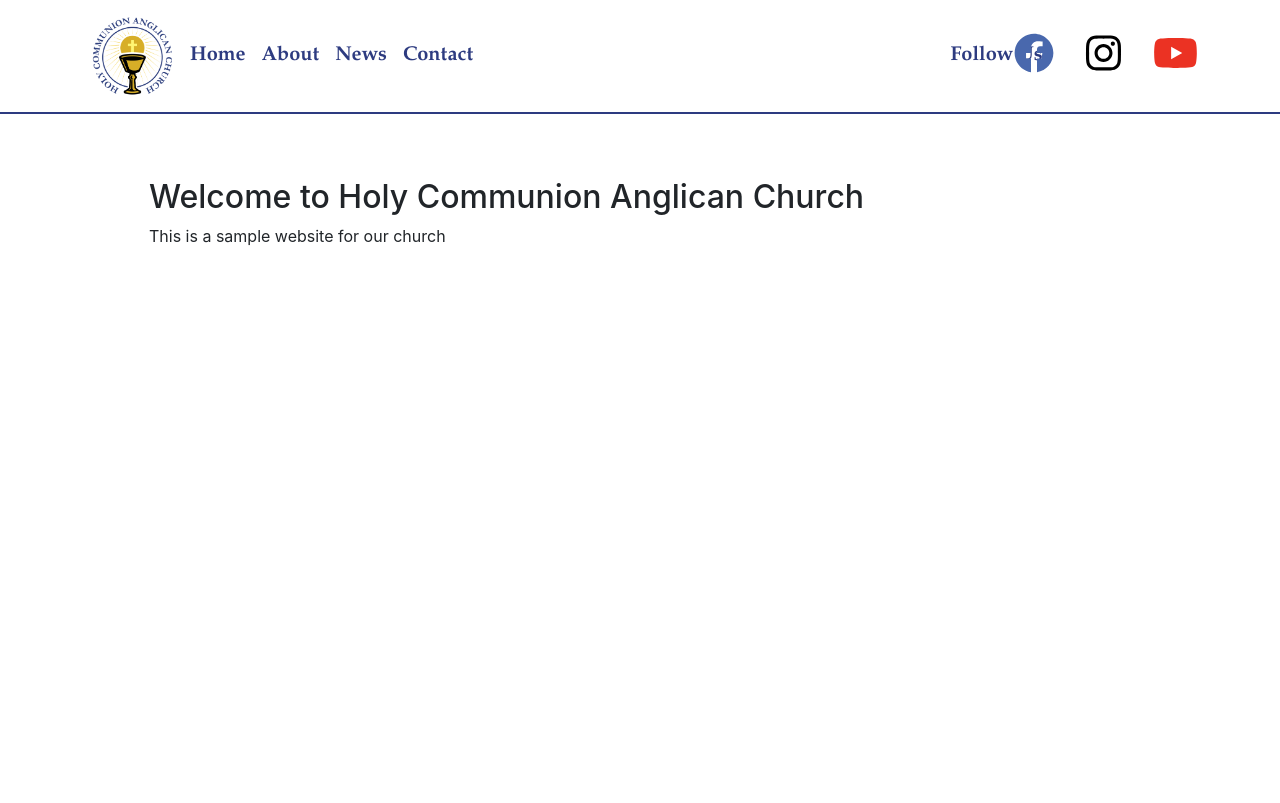
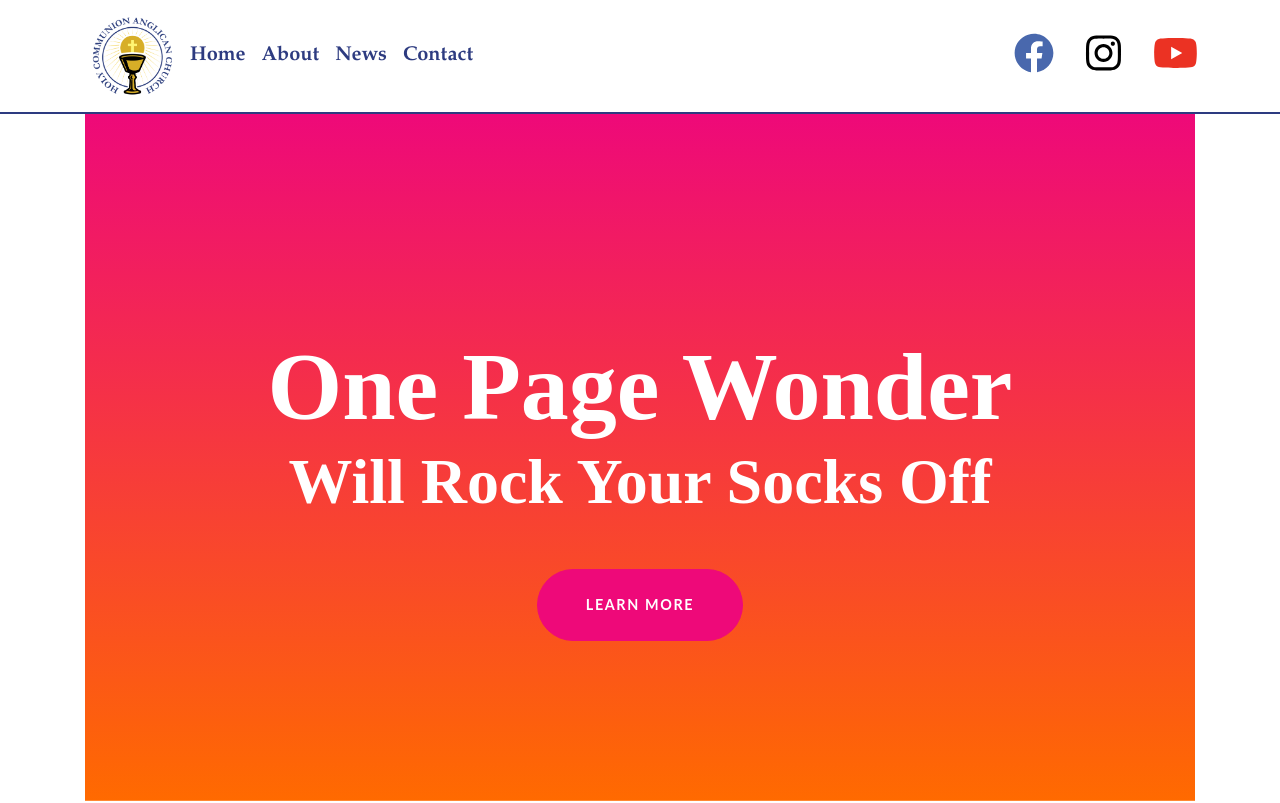
Before and after one commit to stomberg96/Church-Website, a React (Create React App) app: page / in a window 1280 px wide. Shown: the top 803 px of the page. Built offline with nearby package versions, Linux system fonts and the light colour scheme.

Commit message:
removed unused code. Added content to home.js and added css styling for home

```diff
--- a/src/components/CustomNavbar.jsx
+++ b/src/components/CustomNavbar.jsx
@@ -56,9 +56,6 @@ export const NavigationBar = () => (
           <Nav.Item><Nav.Link href="/news">News</Nav.Link> </Nav.Item>
           <Nav.Item><Nav.Link href="/contact">Contact</Nav.Link> </Nav.Item>
         </Nav>
-        <a className="follow ml-auto">
-          Follow Us:
-      </a>
         <Nav className="ml-auto">
           <Nav.Item>
               <SocialFollow />
--- a/src/components/Home.css
+++ b/src/components/Home.css
@@ -0,0 +1,154 @@
+body {
+  font-family: 'Lato';
+}
+
+h1,
+h2,
+h3,
+h4,
+h5,
+h6 {
+  font-family: 'Catamaran';
+  font-weight: 800 !important;
+}
+
+.btn-xl {
+  text-transform: uppercase;
+  padding: 1.5rem 3rem;
+  font-size: 0.9rem;
+  font-weight: 700;
+  letter-spacing: 0.1rem;
+}
+
+.bg-black {
+  background-color: #000 !important;
+}
+
+.rounded-pill {
+  border-radius: 5rem;
+}
+
+.navbar-custom {
+  padding-top: 1rem;
+  padding-bottom: 1rem;
+  background-color: rgba(0, 0, 0, 0.7);
+}
+
+.navbar-custom .navbar-brand {
+  text-transform: uppercase;
+  font-size: 1rem;
+  letter-spacing: 0.1rem;
+  font-weight: 700;
+}
+
+.navbar-custom .navbar-nav .nav-item .nav-link {
+  text-transform: uppercase;
+  font-size: 0.8rem;
+  font-weight: 700;
+  letter-spacing: 0.1rem;
+}
+
+header.masthead {
+  position: relative;
+  overflow: hidden;
+  padding-top: calc(7rem + 72px);
+  padding-bottom: 7rem;
+  background: linear-gradient(0deg, #ff6a00 0%, #ee0979 100%);
+  background-repeat: no-repeat;
+  background-position: center center;
+  background-attachment: scroll;
+  background-size: cover;
+}
+
+header.masthead .masthead-content {
+  z-index: 1;
+  position: relative;
+}
+
+header.masthead .masthead-content .masthead-heading {
+  font-size: 4rem;
+}
+
+header.masthead .masthead-content .masthead-subheading {
+  font-size: 2rem;
+}
+
+header.masthead .bg-circle {
+  z-index: 0;
+  position: absolute;
+  border-radius: 100%;
+  background: linear-gradient(0deg, #ee0979 0%, #ff6a00 100%);
+}
+
+header.masthead .bg-circle-1 {
+  height: 90rem;
+  width: 90rem;
+  bottom: -55rem;
+  left: -55rem;
+}
+
+header.masthead .bg-circle-2 {
+  height: 50rem;
+  width: 50rem;
+  top: -25rem;
+  right: -25rem;
+}
+
+header.masthead .bg-circle-3 {
+  height: 20rem;
+  width: 20rem;
+  bottom: -10rem;
+  right: 5%;
+}
+
+header.masthead .bg-circle-4 {
+  height: 30rem;
+  width: 30rem;
+  top: -5rem;
+  right: 35%;
+}
+
+@media (min-width: 992px) {
+  header.masthead {
+    padding-top: calc(10rem + 55px);
+    padding-bottom: 10rem;
+  }
+  header.masthead .masthead-content .masthead-heading {
+    font-size: 6rem;
+  }
+  header.masthead .masthead-content .masthead-subheading {
+    font-size: 4rem;
+  }
+}
+
+.bg-primary {
+  background-color: #ee0979 !important;
+}
+
+.btn-primary {
+  background-color: #ee0979;
+  border-color: #ee0979;
+}
+
+.btn-primary:active, .btn-primary:focus, .btn-primary:hover {
+  background-color: #bd0760 !important;
+  border-color: #bd0760 !important;
+}
+
+.btn-primary:focus {
+  box-shadow: 0 0 0 0.2rem rgba(238, 9, 121, 0.5);
+}
+
+.btn-secondary {
+  background-color: #ff6a00;
+  border-color: #ff6a00;
+}
+
+.btn-secondary:active, .btn-secondary:focus, .btn-secondary:hover {
+  background-color: #cc5500 !important;
+  border-color: #cc5500 !important;
+}
+
+.btn-secondary:focus {
+  box-shadow: 0 0 0 0.2rem rgba(255, 106, 0, 0.5);
+}
--- a/src/components/Home.js
+++ b/src/components/Home.js
@@ -1,18 +1,82 @@
 import React from 'react'
 import styled from 'styled-components';
-
-const HomeTitle = styled.h2`
-    font-size: 2rem;
-`;
-
-const Section = styled.section`
-    padding: 2rem;
-    margin: 2rem;
-`;
+import './Home.css';
 
 export const Home = () => (
-    <Section>
-        <HomeTitle>Welcome to Holy Communion Anglican Church</HomeTitle>
-        <p>This is a sample website for our church</p>
-    </Section>
+    <body>
+          <header class="masthead text-center text-white">
+            <div class="masthead-content">
+              <div class="container">
+                <h1 class="masthead-heading mb-0">One Page Wonder</h1>
+                <h2 class="masthead-subheading mb-0">Will Rock Your Socks Off</h2>
+                <a href="#" class="btn btn-primary btn-xl rounded-pill mt-5">Learn More</a>
+              </div>
+            </div>
+
+          </header>
+
+          <section>
+            <div class="container">
+              <div class="row align-items-center">
+                <div class="col-lg-6 order-lg-2">
+                  <div class="p-5">
+                    <img class="img-fluid rounded-circle" src="img/01.jpg" alt="" />
+                  </div>
+                </div>
+                <div class="col-lg-6 order-lg-1">
+                  <div class="p-5">
+                    <h2 class="display-4">For those about to rock...</h2>
+                    <p>Lorem ipsum dolor sit amet, consectetur adipisicing elit. Quod aliquid, mollitia odio veniam sit iste esse assumenda amet aperiam exercitationem, ea animi blanditiis recusandae! Ratione voluptatum molestiae adipisci, beatae obcaecati.</p>
+                  </div>
+                </div>
+              </div>
+            </div>
+          </section>
+
+          <section>
+            <div class="container">
+              <div class="row align-items-center">
+                <div class="col-lg-6">
+                  <div class="p-5">
+                    <img class="img-fluid rounded-circle" src="img/02.jpg" alt="" />
+                  </div>
+                </div>
+                <div class="col-lg-6">
+                  <div class="p-5">
+                    <h2 class="display-4">We salute you!</h2>
+                    <p>Lorem ipsum dolor sit amet, consectetur adipisicing elit. Quod aliquid, mollitia odio veniam sit iste esse assumenda amet aperiam exercitationem, ea animi blanditiis recusandae! Ratione voluptatum molestiae adipisci, beatae obcaecati.</p>
+                  </div>
+                </div>
+              </div>
+            </div>
+          </section>
+
+          <section>
+            <div class="container">
+              <div class="row align-items-center">
+                <div class="col-lg-6 order-lg-2">
+                  <div class="p-5">
+                    <img class="img-fluid rounded-circle" src="img/03.jpg" alt="" />
+                  </div>
+                </div>
+                <div class="col-lg-6 order-lg-1">
+                  <div class="p-5">
+                    <h2 class="display-4">Let there be rock!</h2>
+                    <p>Lorem ipsum dolor sit amet, consectetur adipisicing elit. Quod aliquid, mollitia odio veniam sit iste esse assumenda amet aperiam exercitationem, ea animi blanditiis recusandae! Ratione voluptatum molestiae adipisci, beatae obcaecati.</p>
+                  </div>
+                </div>
+              </div>
+            </div>
+          </section>
+
+          <footer class="py-5 bg-black">
+            <div class="container">
+              <p class="m-0 text-center text-white small">Copyright &copy; Your Website 2020</p>
+            </div>
+          </footer>
+
+          <script src="vendor/jquery/jquery.min.js"></script>
+          <script src="vendor/bootstrap/js/bootstrap.bundle.min.js"></script>
+
+        </body>
 )
--- a/src/components/SocialFollow.js
+++ b/src/components/SocialFollow.js
@@ -1,7 +1,7 @@
 import React from "react";
 import styled from 'styled-components';
 import { FontAwesomeIcon } from "@fortawesome/react-fontawesome";
-import { faYoutube, faFacebook, faTwitter, faInstagram } from "@fortawesome/free-brands-svg-icons";
+import { faYoutube, faFacebook, faInstagram } from "@fortawesome/free-brands-svg-icons";
 
 
 
```
